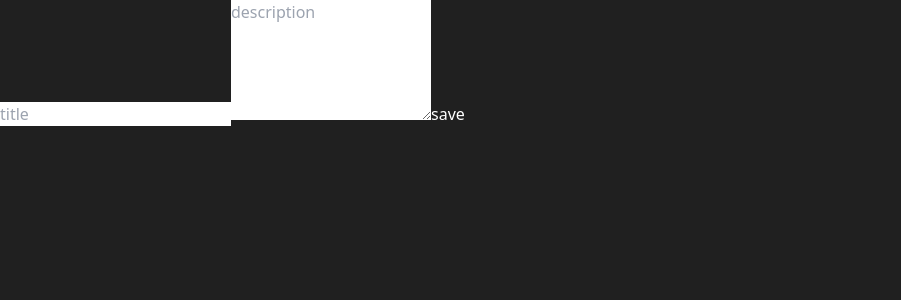
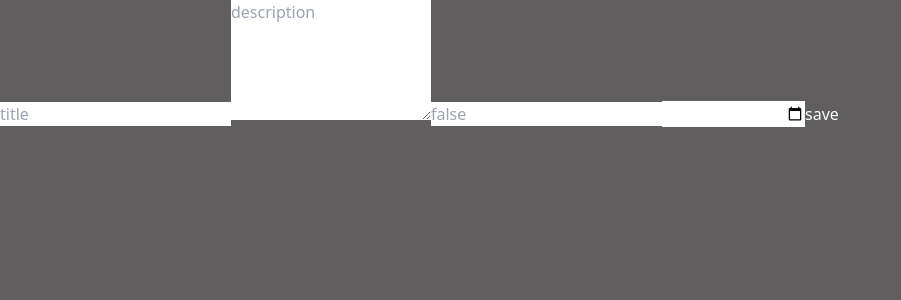
Before and after one commit to V-Juarez/core-code-from-scratch-readme, a React (Vite) app in the folder Frontend/: page /tasks/new in a window 1280 px wide. Shown: the top 300 px of the page, without its empty margins (0-901 px from the left). Built offline with nearby package versions, Linux system fonts and the light colour scheme.

Commit message:
🚚 Create task

```diff
--- a/Frontend/src/index.css
+++ b/Frontend/src/index.css
@@ -3,6 +3,6 @@
 @tailwind utilities;
 
 body {
-  background: #202020;
+  background: #605e5e;
   color: white
 }
--- a/Frontend/src/pages/TaskForm.jsx
+++ b/Frontend/src/pages/TaskForm.jsx
@@ -1,21 +1,36 @@
 import { useState } from "react";
+import axios from 'axios'
 
 function TaskForm() {
   const [title, setTitle] = useState('')
   const [description, setDescription] = useState('')
-
+  const [isdone, setIsdone] = useState(false)
+  const [created_at, setCreated_at] = useState('')
 
   const handleSubmite = async (e) => {
     e.preventDefault()
+    console.log(title, description);
 
-    const res = await fetch('http://localhost:4000/api/tasks', {
-      method: 'POST',
-      body: JSON.stringify({
-        title,
-        description
-      })
+    // const res = await fetch('http://localhost:4000/api/tasks', {
+    //   method: 'POST',
+    //   body: JSON.stringify({
+    //     title,
+    //     description
+    //   }),
+    //   headers: {
+    //     'Content-type': 'application/json'
+    //   }
+    // })
+
+    // conect api
+    const res = await axios.post('http://localhost:4000/api/task', {
+      title,
+      description,
+      isdone,
+      created_at
     })
     console.log(res);
+    e.target.reset()
   }
 
   return (
@@ -33,6 +48,18 @@ function TaskForm() {
           className="block py-2 px-3 mb-4 w-full text-black"
           onChange={(e) => setDescription(e.target.value)}
         ></textarea>
+        <input
+          type="text"
+          placeholder="false"
+          className="block py-2 px-3 mb-4 w-full text-black"
+          onChange={(e) => setCreated_at(e.target.value)}
+        />
+        <input
+          type="date"
+          placeholder="date"
+          className="block py-2 px-3 mb-4 w-full text-black"
+          onChange={(e) => setCreated_at(e.target.value)}
+        />
         <button>save</button>
       </form>
     </div>
```
Also changed, not shown: 1 other file (tests, documents, lock files or other folders).
